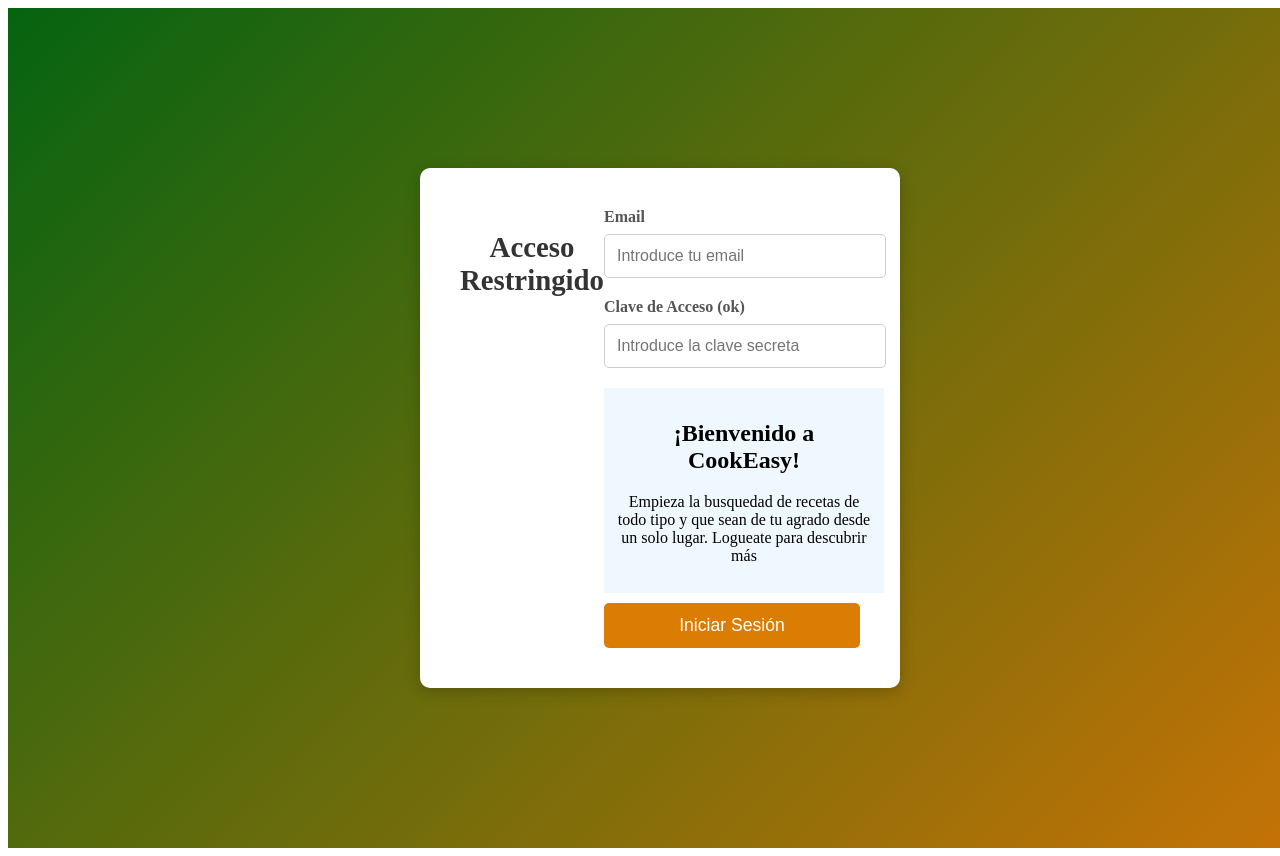
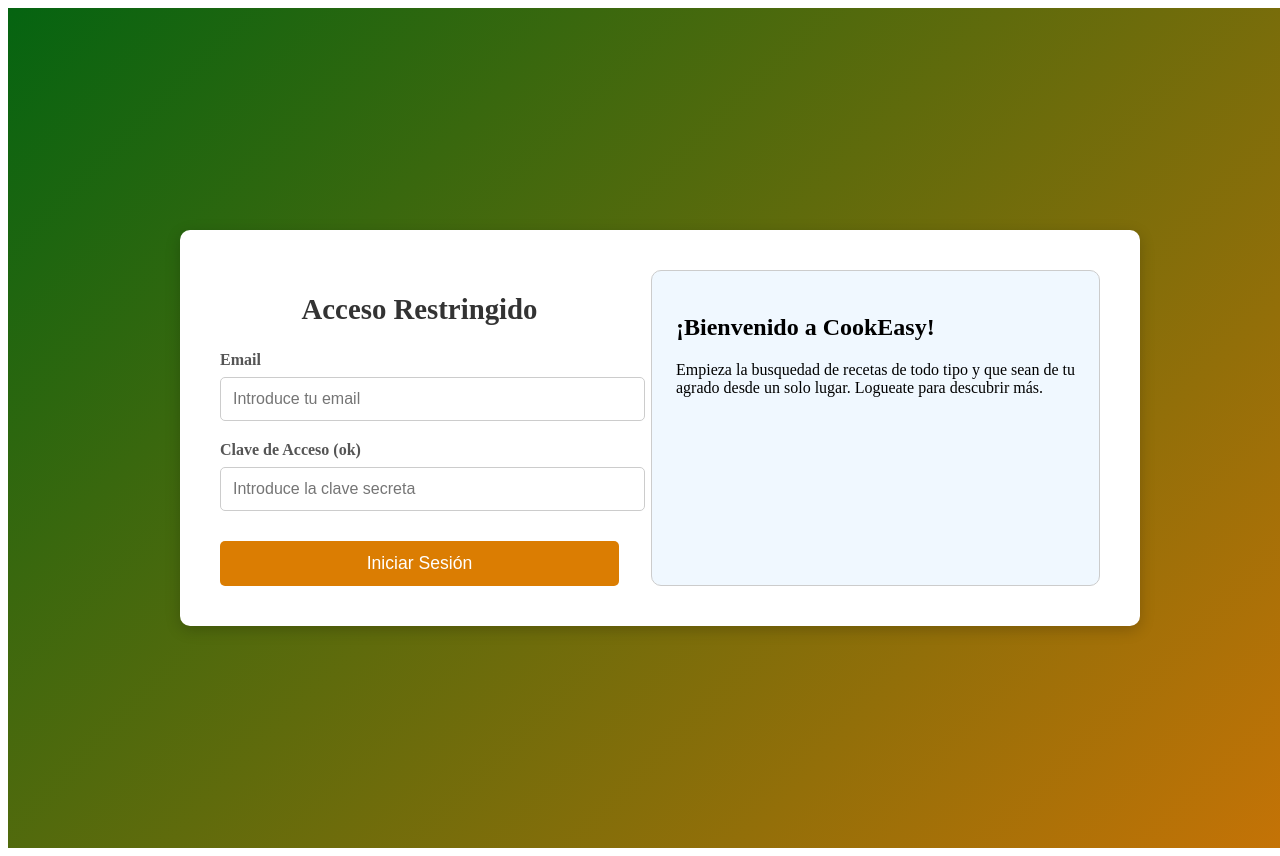
Before and after one commit to YowuJH/CookEasy, a website: page index.html in a window 1280 px wide. Shown: the top 856 px of the page. Drawn offline with Linux system fonts and the light colour scheme.

Commit message:
modificado en clase para filas en login

```diff
--- a/index.html
+++ b/index.html
@@ -9,6 +9,8 @@
   <body>
     <section class="login-container">
       <div class="login-box">
+        <!-- COLUMNA IZQUIERDA -->
+        <div class="columna-izquierda">
           <h2>Acceso Restringido</h2>
 
           <form onsubmit="return validarLogin(event);">
@@ -34,16 +36,18 @@
               />
             </div>
 
+            <button type="submit" class="login-button">Iniciar Sesión</button>
+          </form>
+        </div>
+
+        <!-- COLUMNA DERECHA -->
         <div class="informacionlogin">
           <h1>¡Bienvenido a CookEasy!</h1>
           <p>
-              Empieza la busquedad de recetas de todo tipo y que sean de tu
-              agrado desde un solo lugar. Logueate para descubrir más
+            Empieza la busquedad de recetas de todo tipo y que sean de tu agrado
+            desde un solo lugar. Logueate para descubrir más.
           </p>
         </div>
-
-          <button type="submit" class="login-button">Iniciar Sesión</button>
-        </form>
       </div>
     </section>
 
--- a/login.css
+++ b/login.css
@@ -13,12 +13,14 @@
 /* La caja del formulario */
 .login-box {
   display: flex; /* lo hace en fila */
+  flex-direction: row; /* Lado a lado */
+  gap: 2rem; /* Separación entre columnas */
   background: white;
   padding: 2.5rem; /* 40px */
   border-radius: 0.625rem; /* 10px */
   box-shadow: 0 0.25rem 0.9375rem rgba(0, 0, 0, 0.2); /* Sombra */
   width: 100%;
-  max-width: 25rem; /* 400px, el ancho máximo */
+  max-width: 55rem; /* 400px, el ancho máximo */
   text-align: center;
 }
 
@@ -75,11 +77,17 @@
 
 /* Mio */
 
+.columna-izquierda {
+  flex: 1; /* Ocupa mitad izquierda */
+}
+
 .informacionlogin {
-  width: 100%;
-  padding: 0.75rem;
+  flex: 1; /* Mitad derecha */
+  padding: 1.5rem;
   background-color: aliceblue;
-  border-color: black;
+  border-radius: 0.625rem;
+  text-align: left;
+  border: 0.063rem solid #ccc;
 }
 
 /* -------------------------------------- */
```
Lines whose indentation alone changed are shown as unchanged.
